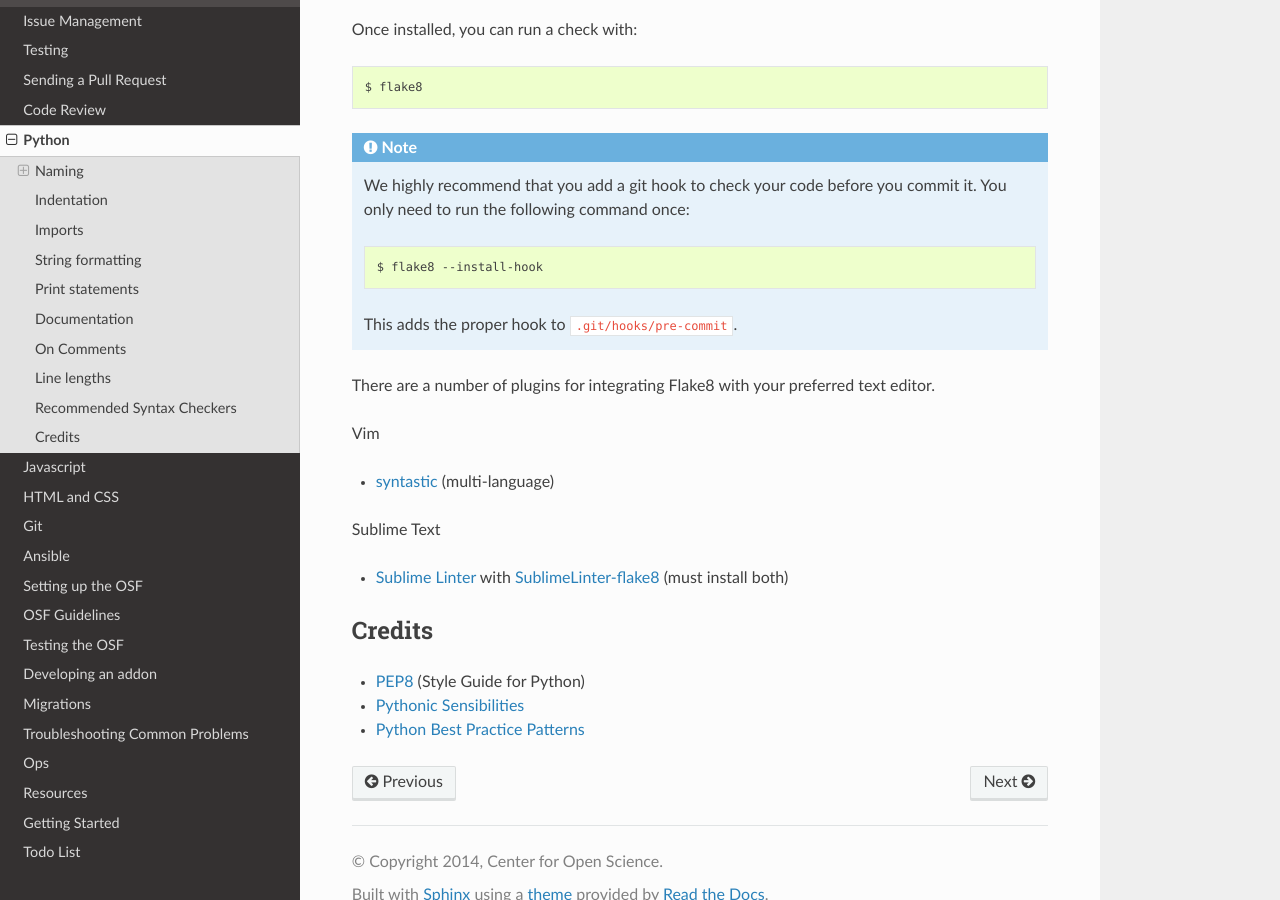
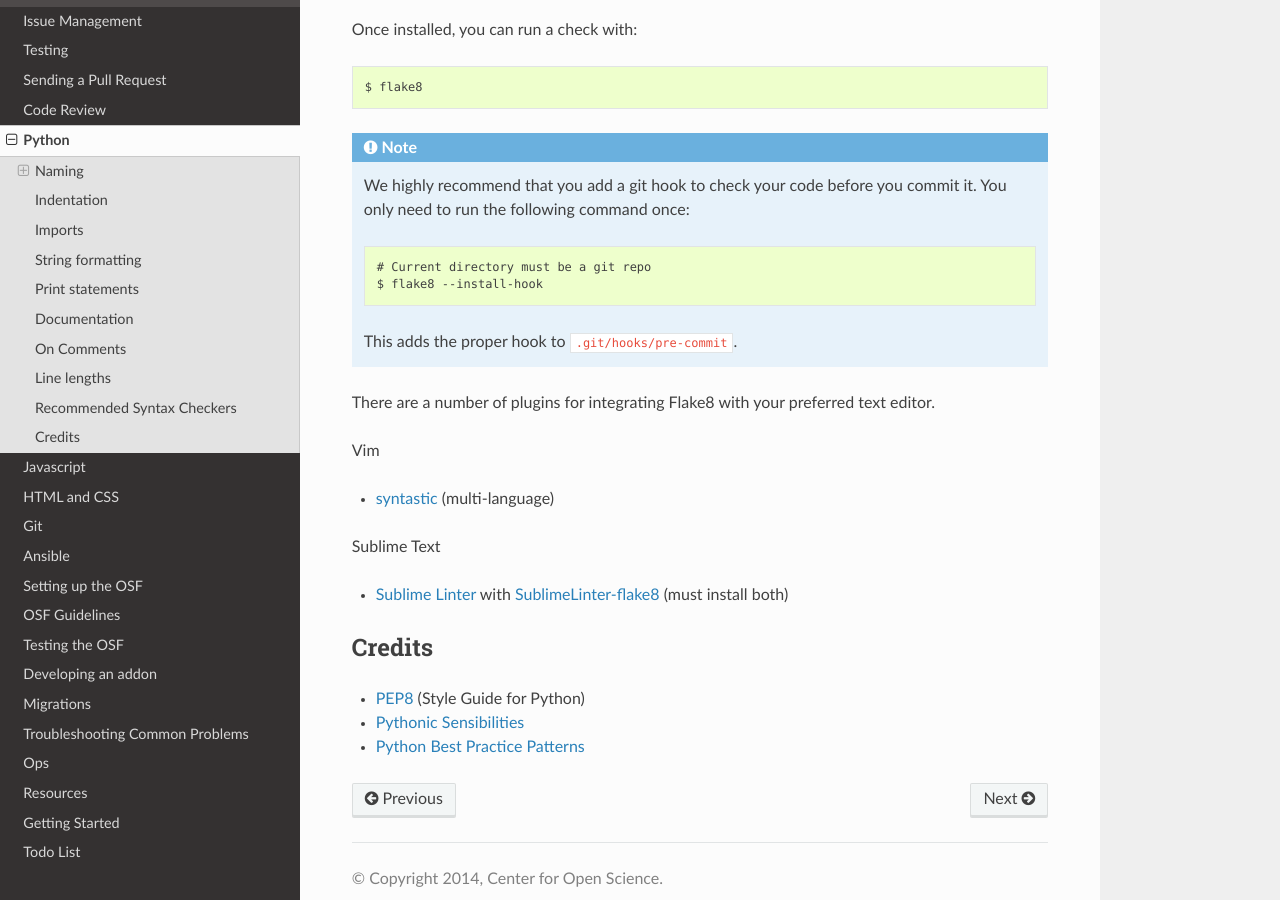
Before and after one commit to CenterForOpenScience/COSDev, a Sphinx documentation site: the page built from docs/style_guides/python.rst, in a window 1280 px wide and 900 px high, scrolled down 4986 px. Built offline with Sphinx 7.4.7 and the Read the Docs theme 2.0.0, drawn with Linux system fonts in a browser that asks for light colours.

Commit message:
Minor clarification

```diff
--- a/docs/style_guides/python.rst
+++ b/docs/style_guides/python.rst
@@ -252,6 +252,7 @@ Once installed, you can run a check with: ::
     We highly recommend that you add a git hook to check your code before you commit it. You only need to run the following command once:
     ::
 
+        # Current directory must be a git repo
         $ flake8 --install-hook
 
     This adds the proper hook to ``.git/hooks/pre-commit``.
```
